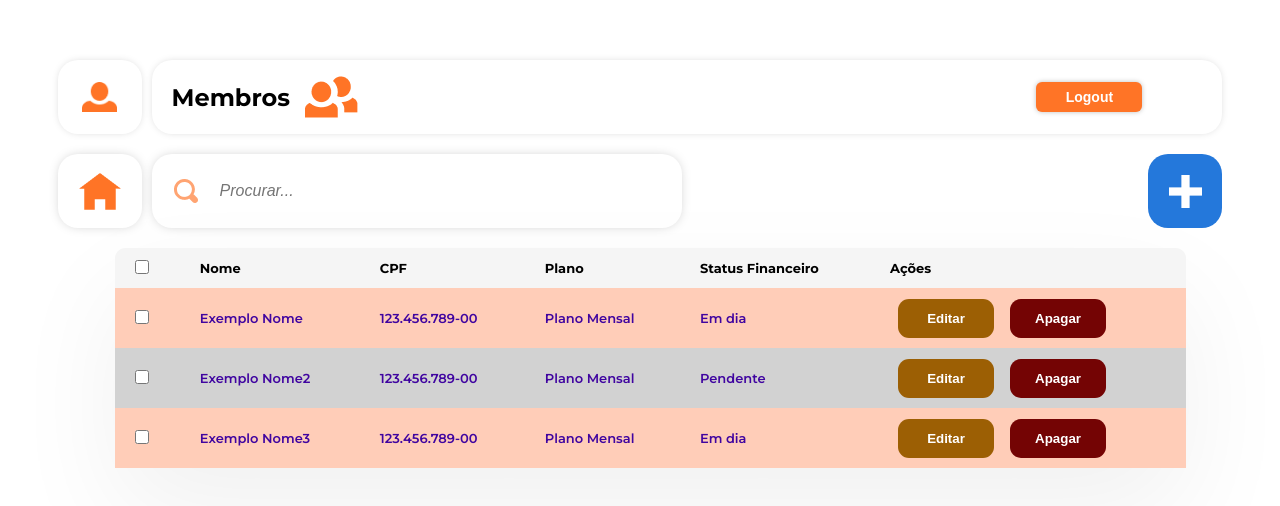
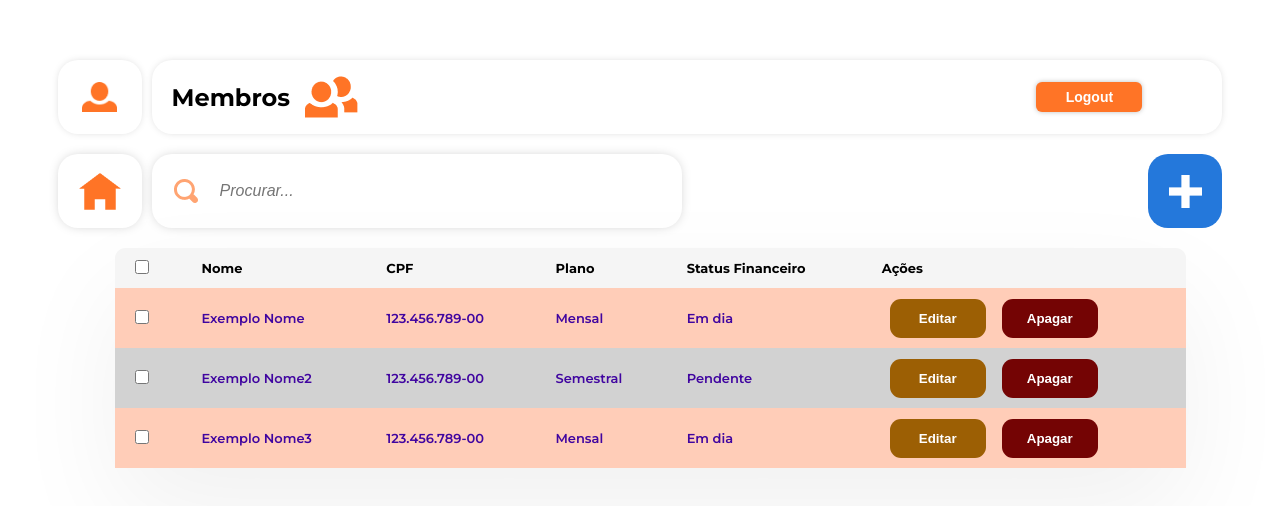
Before and after one commit to joao-dev7/academia-massa, a React (Create React App) app: page /members in a window 1280 px wide. Shown: the top 506 px of the page. Built offline with nearby package versions, Linux system fonts and the light colour scheme.

Commit message:
useState to select

```diff
--- a/src/Components/Modal/MembersEditModal.js
+++ b/src/Components/Modal/MembersEditModal.js
@@ -1,14 +1,22 @@
 // src/components/Modal/MembersEditModal.js
-import React from 'react';
+import React, { useState, useEffect } from 'react';
 import SavingButtons from './SavingButtons';
 import styles from './modal.module.css'
 import membersStyles from './membersEditModal.module.css';
 import Modal from './Modal'
 
 const MembersEditModal = ({ isOpen, closeModal, rowData }) => {
+  const [selectedPlan, setSelectedPlan] = useState(rowData ? rowData["Plano"] : "Mensal");
+
+  useEffect(() => {
+    if (rowData && rowData["Plano"]) {
+      setSelectedPlan(rowData["Plano"]);
+    }
+  }, [rowData]);
+
   if (!isOpen) return null;
 
-    let titleModal = ""
+  let titleModal = ""
   if (rowData["Nome"]) {
     titleModal = (
       <>
@@ -24,8 +32,14 @@ const MembersEditModal = ({ isOpen, closeModal, rowData }) => {
   }
 
 
-  const handleSave = () => {
-    console.log('Salvando as alterações de:', rowData);
+  const handleSave = (e) => {
+    e.preventDefault(); // Evita o reload da página
+
+    // Obter todos os dados do formulário
+    const formData = new FormData(e.target);
+    const data = Object.fromEntries(formData.entries());
+
+    console.log("Dados enviados:", data);
     //TODO: BD Salvar alteraçãoes
     closeModal();
   };
@@ -128,9 +142,15 @@ const MembersEditModal = ({ isOpen, closeModal, rowData }) => {
 
           <div className={membersStyles.formRow}>
             <div className={membersStyles.formGroup}>
-              <label htmlFor="membersPlano" className={membersStyles.label}>Plano</label>
-              <select id='membersListPlans' className={`${membersStyles.inputField} ${membersStyles.inputMemberPlan}`} name='plano'>
-                <option value='Mensal' selected>Mensal</option>
+              <label htmlFor="membersListPlans" className={membersStyles.label}>Plano</label>
+              <select
+                id='membersListPlans'
+                className={`${membersStyles.inputField} ${membersStyles.inputMemberPlan}`}
+                name='Plano'
+                value= {selectedPlan}
+                onChange={(e) => setSelectedPlan(e.target.value)}
+              >
+                <option value='Mensal'>Mensal</option>
                 <option value='Trimestral'>Trimestral</option>
                 <option value='Semestral'>Semestral</option>
                 <option value='Anual'>Anual</option>
--- a/src/pages/Members.js
+++ b/src/pages/Members.js
@@ -14,7 +14,7 @@ const membersData = [
   {
     Nome: "Exemplo Nome",
     CPF: "123.456.789-00",
-    Plano: "Plano Mensal",
+    Plano: "Mensal",
     Endereco: "Rua pitubaia",
     dataNascimento: "19/10/2001",
     sexo: "MASCULINO",
@@ -25,7 +25,7 @@ const membersData = [
   {
     Nome: "Exemplo Nome2",
     CPF: "123.456.789-00",
-    Plano: "Plano Mensal",
+    Plano: "Semestral",
     Endereco: "Rua AUAI",
     dataNascimento: "20/04/1985",
     sexo: "FEMININO",
@@ -36,7 +36,7 @@ const membersData = [
   {
     Nome: "Exemplo Nome3",
     CPF: "123.456.789-00",
-    Plano: "Plano Mensal",
+    Plano: "Mensal",
     endereco: "Rua TO Em casa",
     dataNascimento: "04/08/1990",
     sexo: "MASCULINO",
```
